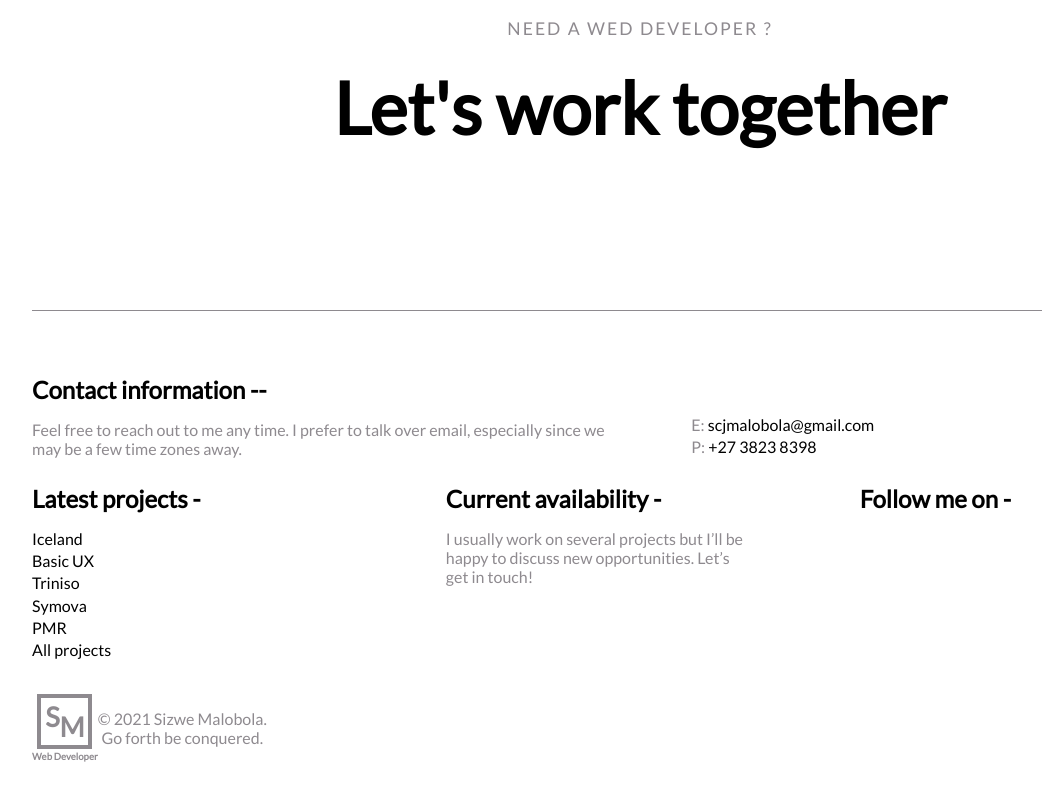
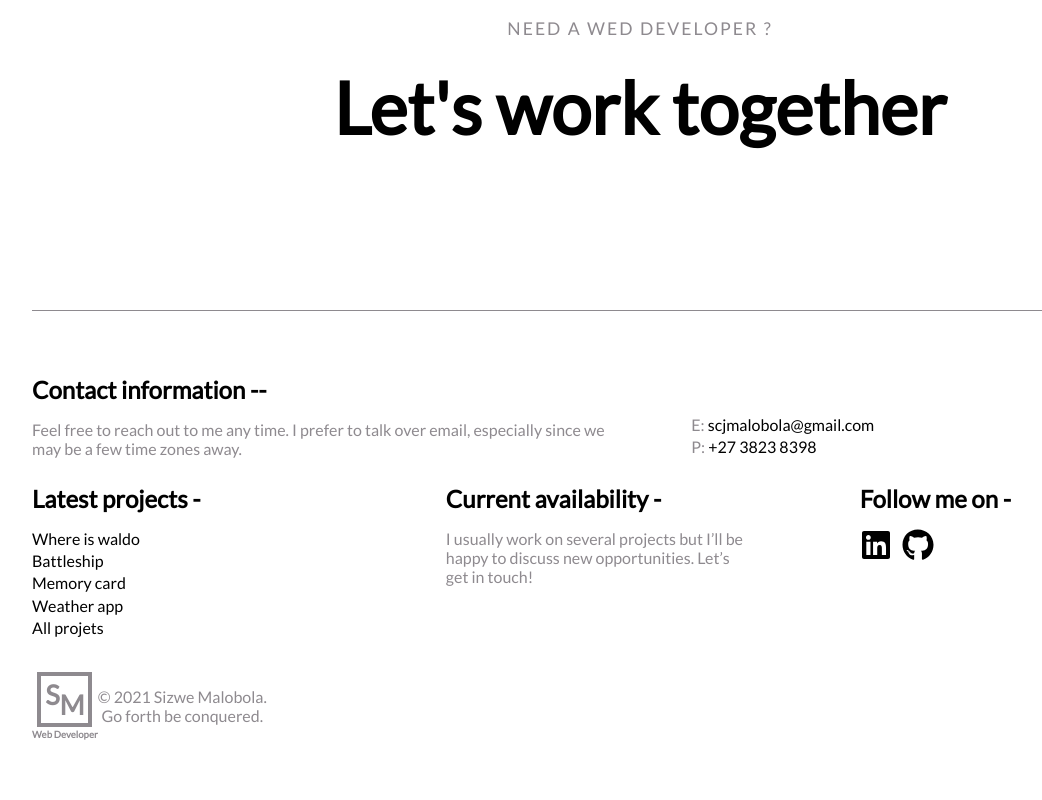
Before and after one commit to SizweMalobola/Portfolio_site, a React (Create React App) app: page / in a window 1280 px wide. Shown: the part 3890-4690 px from the top of the page, without its empty margins (0-1042 px from the left). Built offline with nearby package versions, Linux system fonts and the light colour scheme.

Commit message:
added working social media links

```diff
--- a/src/components/Footer.js
+++ b/src/components/Footer.js
@@ -1,6 +1,7 @@
 import React from "react";
 import styles from "./footerStyle.module.css";
 import { Link } from "react-router-dom";
+import { FaGithub, FaLinkedin } from "react-icons/fa";
 
 function Footer() {
   return (
@@ -25,12 +26,11 @@ function Footer() {
         </div>
         <div className={styles["latest-project"]}>
           <h3>Latest projects -</h3>
-          <a href="/#">Iceland</a>
-          <a href="/#">Basic UX</a>
-          <a href="/#">Triniso</a>
-          <a href="/#">Symova</a>
-          <a href="/#">PMR</a>
-          <a href="/#">All projects</a>
+          <Link to="/projects/1">Where is waldo</Link>
+          <Link to="/projects/2">Battleship</Link>
+          <Link to="/projects/3">Memory card</Link>
+          <Link to="/projects/4">Weather app</Link>
+          <Link to="/">All projets</Link>
         </div>
         <div className={styles["current-availability"]}>
           <h3>Current availability -</h3>
@@ -41,6 +41,20 @@ function Footer() {
         </div>
         <div className={styles["social-media"]}>
           <h3>Follow me on -</h3>
+          <a
+            href="https://www.linkedin.com/in/SizweMalobola"
+            target="_blank"
+            rel="noreferrer"
+          >
+            <FaLinkedin />
+          </a>
+          <a
+            href="https://github.com/SizweMalobola"
+            target="_blank"
+            rel="noreferrer"
+          >
+            <FaGithub />
+          </a>
         </div>
       </div>
       <div className={styles["footer-bottom"]}>
--- a/src/components/footerStyle.module.css
+++ b/src/components/footerStyle.module.css
@@ -62,6 +62,15 @@ footer {
 .social-media {
   /* padding-left: 5rem; */
   width: 100%;
+}
+.social-media a {
+  color: var(--black-primary);
+  font-size: 2rem;
+  margin-right: 10px;
+  transition: all 0.2s linear;
+}
+.social-media a:hover {
+  color: var(--gray-primary);
 }
 .current-availability p {
   color: var(--gray-primary);
```
